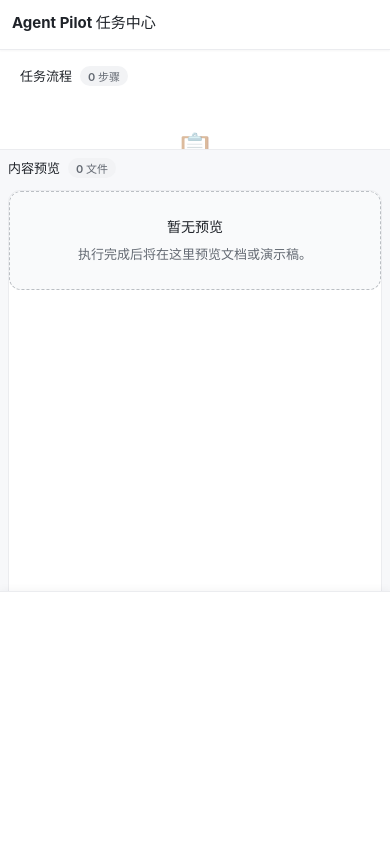
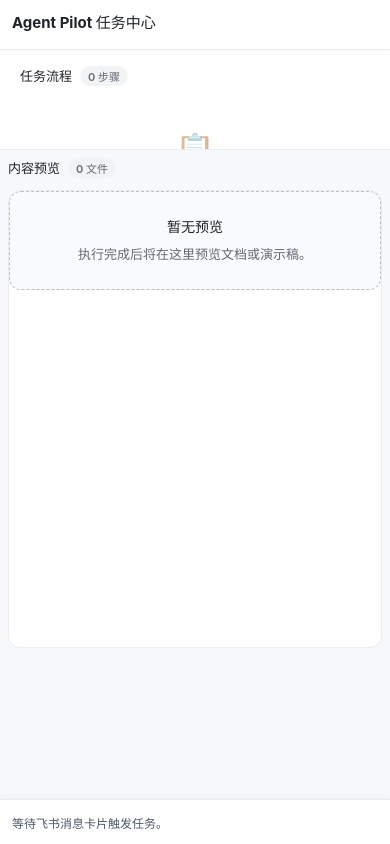
Before and after one commit to DA-BOCAI/Agent-Pilot, a React (Vite) app: page / in a window 390 px wide. Built offline with nearby package versions, Linux system fonts and the light colour scheme.

Commit message:
优化移动端布局，优化性能问题

```diff
--- a/src/App.css
+++ b/src/App.css
@@ -2134,6 +2134,7 @@ button, input, textarea, select {
     flex: 1;
     min-height: 0;
     overflow: hidden;
+    padding-bottom: 44px; /* 为固定底部栏留出空间 */
   }
 
   /* 顶部栏 - 压缩 */
@@ -2204,9 +2205,52 @@ button, input, textarea, select {
     min-width: 0;
   }
 
-  /* 交付产物在移动端隐藏 */
+  /* 交付产物 - 移动端精简显示 */
   .outputs-panel-section {
-    display: none;
+    display: block;
+    padding: 0;
+  }
+
+  .outputs-panel-header {
+    display: none; /* 隐藏标题 */
+  }
+
+  .outputs-list-compact {
+    flex-direction: row;
+    gap: var(--space-2);
+    flex-wrap: wrap;
+  }
+
+  .output-item-compact {
+    padding: 0;
+    border: none;
+    background: transparent;
+    width: auto;
+  }
+
+  .output-icon-compact,
+  .output-title-compact {
+    display: none; /* 隐藏图标和标题 */
+  }
+
+  .output-link-compact {
+    display: inline-flex;
+    align-items: center;
+    font-size: 12px;
+    font-weight: 600;
+    padding: var(--space-1) var(--space-2);
+    background: var(--primary-soft);
+    border: 1px solid var(--primary-border);
+    border-radius: var(--radius-sm);
+    color: var(--primary);
+    text-decoration: none;
+    white-space: nowrap;
+  }
+
+  .output-link-compact::after {
+    content: ' ↗';
+    font-size: 10px;
+    margin-left: 2px;
   }
 
   /* SSE 状态隐藏 */
@@ -2430,8 +2474,16 @@ button, input, textarea, select {
     padding: var(--space-3);
   }
 
-  /* 底部操作栏 */
+  /* 底部操作栏 - 固定定位 */
   .bottom-bar {
+    position: fixed;
+    bottom: 0;
+    left: 0;
+    right: 0;
+    z-index: 40;
+    background: var(--paper);
+    border-top: 1px solid var(--line-light);
+    box-shadow: 0 -2px 8px rgba(31, 35, 41, 0.04);
     flex-shrink: 0;
     max-height: none;
     min-height: auto;
@@ -2442,12 +2494,17 @@ button, input, textarea, select {
     align-items: center;
     gap: var(--space-2);
     padding: var(--space-2) var(--space-3);
-    min-height: auto;
+    min-height: 44px;
+    max-height: 44px;
   }
 
   .bottom-bar-info {
     flex: 1;
     min-width: 0;
+    display: flex;
+    align-items: center;
+    gap: var(--space-2);
+    flex-wrap: nowrap;
   }
 
   .bottom-bar-label {
@@ -2456,50 +2513,43 @@ button, input, textarea, select {
 
   .bottom-bar-action {
     font-size: 12px;
+    color: var(--text-secondary);
+    white-space: nowrap;
+    overflow: hidden;
+    text-overflow: ellipsis;
+    flex: 1;
+    min-width: 0;
+  }
+
+  .bottom-bar-error {
+    display: none; /* 移动端隐藏错误提示，节省空间 */
   }
 
   .bottom-bar-controls {
     flex-shrink: 0;
-  }
-
-  .bottom-bar-info {
-    flex-wrap: wrap;
-    gap: var(--space-1) var(--space-2);
-  }
-
-  .bottom-bar-action {
-    white-space: normal;
-    word-break: break-word;
-    overflow-wrap: break-word;
+    width: auto;
+    display: flex;
+    align-items: center;
+    gap: var(--space-2);
+  }
+
+  /* 操作按钮 - 横向排列，缩小 */
+  .action-stack {
+    flex-direction: row;
+    width: auto;
+    gap: var(--space-2);
+  }
+
+  .action-stack.split {
+    flex-direction: row;
+  }
+
+  .action-stack .btn {
+    width: auto;
+    min-height: 32px;
+    padding: var(--space-1) var(--space-3);
     font-size: 13px;
-    line-height: 1.4;
-    flex: 1 1 100%;
-  }
-
-  .bottom-bar-error {
-    white-space: normal;
-    word-break: break-word;
-    flex: 1 1 100%;
-  }
-
-  .bottom-bar-controls {
-    width: 100%;
-  }
-
-  /* 操作按钮 */
-  .action-stack {
-    flex-direction: column;
-    width: 100%;
-    gap: var(--space-2);
-  }
-
-  .action-stack.split {
-    flex-direction: column;
-  }
-
-  .action-stack .btn {
-    width: 100%;
-    min-height: 40px;
+    white-space: nowrap;
   }
 
   .confirmation-title,
--- a/src/hooks/useTaskWorkflow.ts
+++ b/src/hooks/useTaskWorkflow.ts
@@ -120,7 +120,6 @@ export function useTaskWorkflow() {
 
     isUnmountedRef.current = false
     resolvedRef.current = false
-    setIsInitialLoading(true)
 
     // REST GET 和 SSE 并行发起，谁先到谁先渲染
     void runAction(async () => {
```
